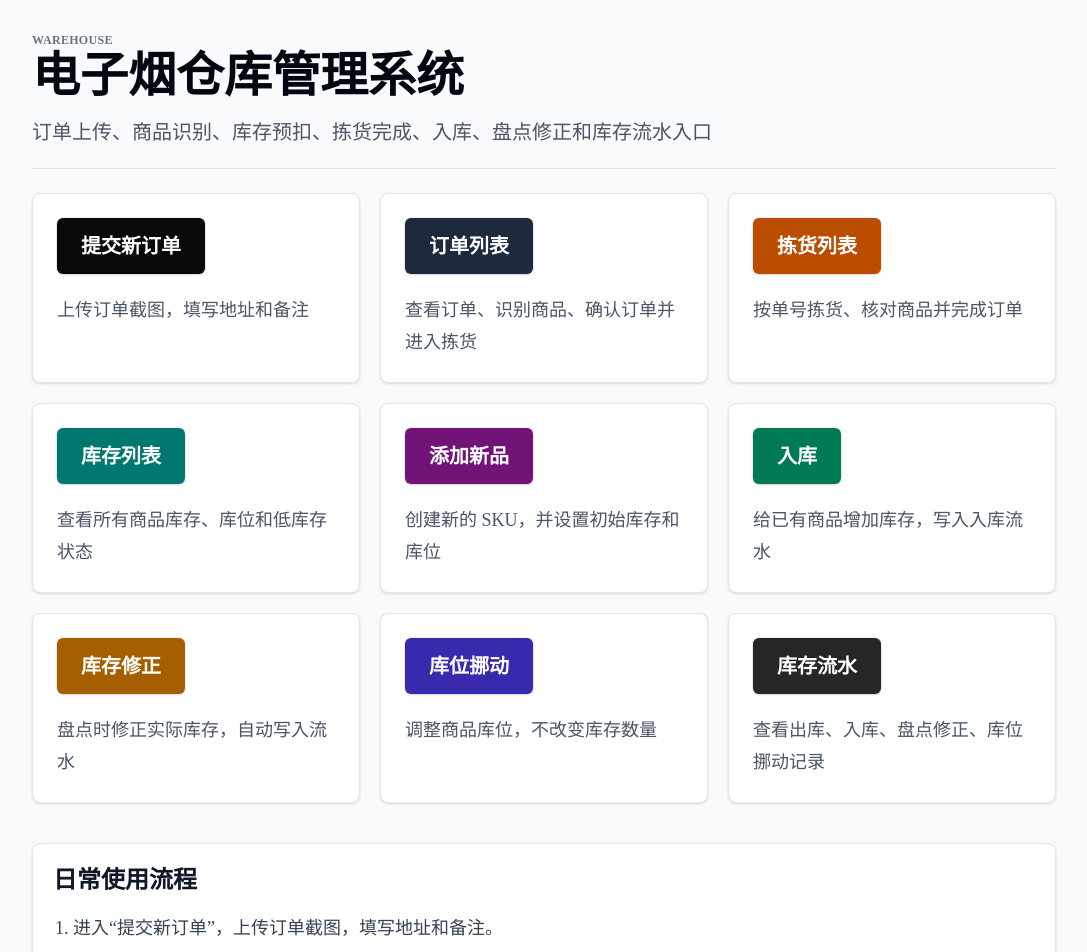
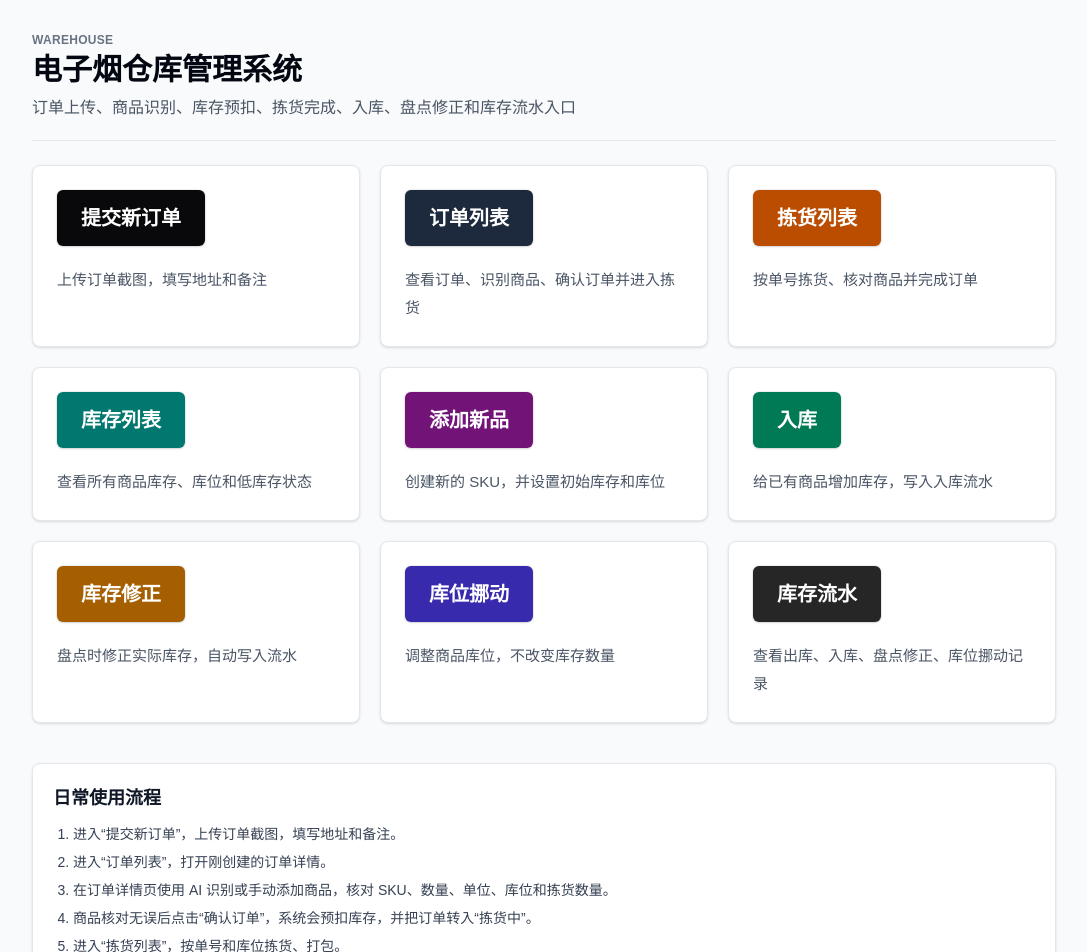
Before and after one commit to sevenshiy35/vape-warehouse-system, a Next.js app: page / in a window 1280 px wide. Shown: the top 952 px of the page, without its empty margins (96-1183 px from the left). Built offline with nearby package versions, Linux system fonts and the light colour scheme; a web font is replaced by a local one.

Commit message:
Limit custom homepage font to card titles

```diff
--- a/app/page.tsx
+++ b/app/page.tsx
@@ -1,6 +1,6 @@
 import Link from 'next/link'
 import localFont from 'next/font/local'
-import { PageShell, Panel } from '@/components/PageChrome'
+import { PageHeader, PageShell, Panel } from '@/components/PageChrome'
 
 const homepageFont = localFont({
   src: '../public/fonts/LemiXiaoNaiPaoTi.ttf',
@@ -75,31 +75,12 @@ const links = [
 export default function HomePage() {
   return (
     <PageShell maxWidth="max-w-5xl">
-      <div className={homepageFont.className} style={homepageFont.style}>
-        <div className="mb-6 flex flex-col gap-4 border-b border-gray-200 pb-5 dark:border-gray-800 md:flex-row md:items-start md:justify-between">
-          <div className="min-w-0">
-            <p
-              className={`${homepageFont.className} mb-1 text-xs font-semibold uppercase tracking-wide text-gray-500 dark:text-gray-400`}
-              style={homepageFont.style}
-            >
-              Warehouse
-            </p>
-
-            <h1
-              className={`${homepageFont.className} text-4xl font-bold tracking-normal text-gray-950 dark:text-gray-50 md:text-5xl`}
-              style={homepageFont.style}
-            >
-              电子烟仓库管理系统
-            </h1>
-
-            <p
-              className={`${homepageFont.className} mt-4 max-w-4xl text-lg leading-8 text-gray-600 dark:text-gray-400 md:text-xl`}
-              style={homepageFont.style}
-            >
-              订单上传、商品识别、库存预扣、拣货完成、入库、盘点修正和库存流水入口
-            </p>
-          </div>
-        </div>
+      <div>
+        <PageHeader
+          title="电子烟仓库管理系统"
+          description="订单上传、商品识别、库存预扣、拣货完成、入库、盘点修正和库存流水入口"
+          eyebrow="Warehouse"
+        />
 
         <div className="grid grid-cols-1 gap-5 md:grid-cols-2 lg:grid-cols-3">
           {links.map((item) => (
@@ -120,10 +101,7 @@ export default function HomePage() {
                 {item.title}
               </div>
 
-              <p
-                className={`${homepageFont.className} text-lg font-medium leading-8 text-gray-600 dark:text-gray-400`}
-                style={homepageFont.style}
-              >
+              <p className="text-[15px] font-medium leading-7 text-gray-600 dark:text-gray-400">
                 {item.description}
               </p>
             </Link>
@@ -131,17 +109,9 @@ export default function HomePage() {
         </div>
 
         <Panel className="mt-10">
-          <h2
-            className={`${homepageFont.className} mb-4 text-2xl font-semibold`}
-            style={homepageFont.style}
-          >
-            日常使用流程
-          </h2>
+          <h2 className="mb-3 text-lg font-semibold">日常使用流程</h2>
 
-          <ol
-            className={`${homepageFont.className} list-decimal space-y-2.5 pl-5 text-lg leading-8 text-gray-700 dark:text-gray-300`}
-            style={homepageFont.style}
-          >
+          <ol className="list-decimal space-y-2 pl-5 text-sm text-gray-700 dark:text-gray-300">
             <li>进入“提交新订单”，上传订单截图，填写地址和备注。</li>
             <li>进入“订单列表”，打开刚创建的订单详情。</li>
             <li>在订单详情页使用 AI 识别或手动添加商品，核对 SKU、数量、单位、库位和拣货数量。</li>
```
